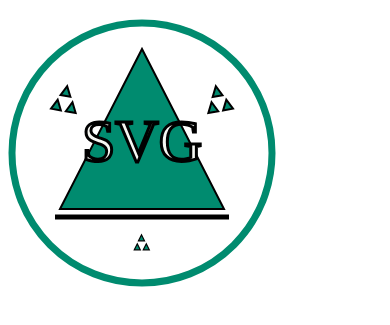
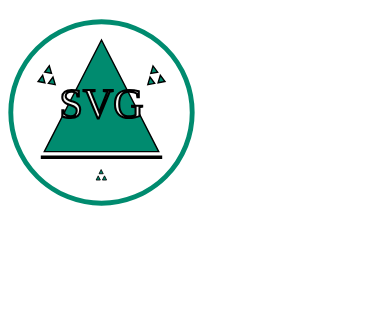
Before and after one commit to dastangoo/codeschool_You_Me_SVG, a plain HTML site: page index.html in a window 390 px wide. Shown: the part 61-386 px from the top of the page. Drawn offline with Linux system fonts and the light colour scheme.

Commit message:
Group de Loop. Responsively

```diff
--- a/index.html
+++ b/index.html
@@ -9,6 +9,7 @@
     <h1>SVG</h1>
     <svg xmlns="http://www.w3.org/2000/svg"
          width="268" height="268"
+         viewBox="0 0 268 268"
          version="1.1">
       <circle r="130" cx="134" cy="134"/>
       <line x1="47" y1="198" x2="221" y2="198" />
--- a/style.css
+++ b/style.css
@@ -1,3 +1,7 @@
+svg {
+  height: auto;
+  width: 50%;
+}
 circle {
   fill: none;
   stroke: #008B6F;
```
